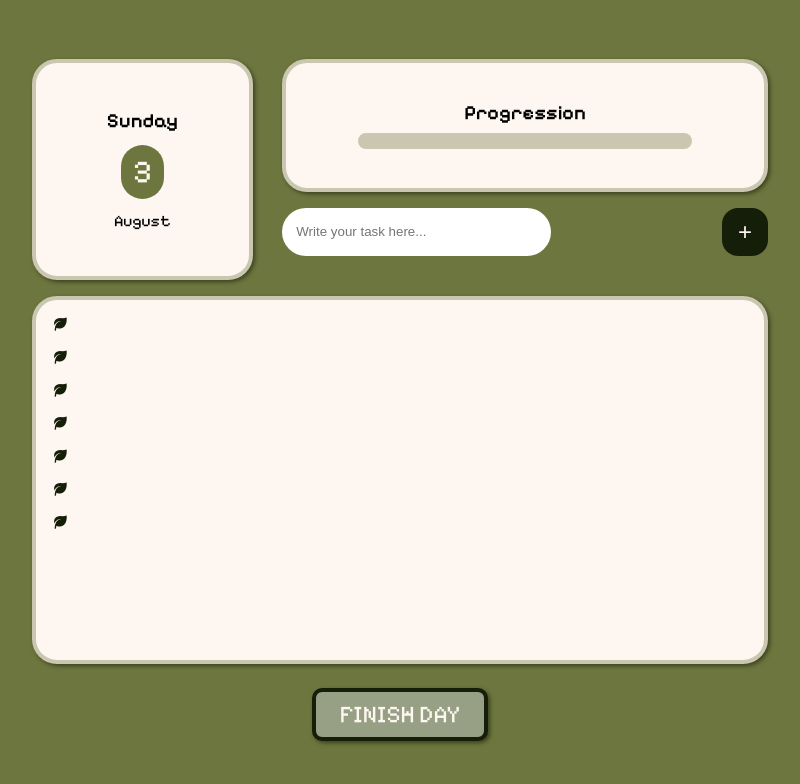
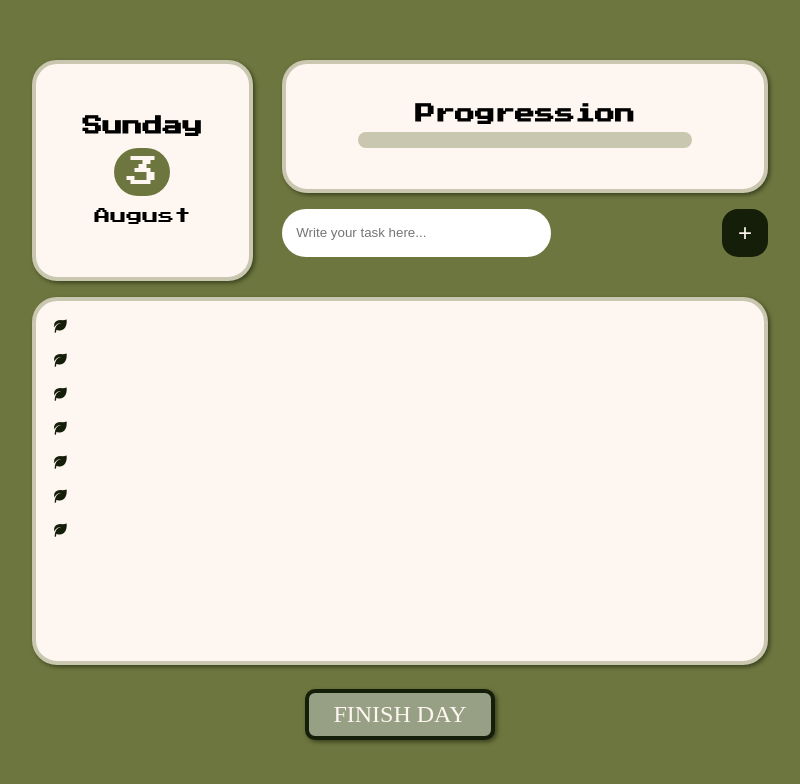
Before and after one commit to tiukhtikova/productivity_kittens, an Electron app: page dashboard.html in a window 800 px wide. Drawn offline with nearby package versions, Linux system fonts and the light colour scheme; a web font is replaced by a local one.

Commit message:
font change

```diff
--- a/styles.css
+++ b/styles.css
@@ -1,5 +1,7 @@
-@import url('https://fonts.googleapis.com/css2?family=Modak&display=swap');
-@import url('https://fonts.googleapis.com/css2?family=Pixelify+Sans:wght@400..700&display=swap');
+/*@import url('https://fonts.googleapis.com/css2?family=Modak&display=swap');
+@import url('https://fonts.googleapis.com/css2?family=Pixelify+Sans:wght@400..700&display=swap');*/
+/*@import url('https://fonts.googleapis.com/css2?family=Caudex:wght@400;700&display=swap'); */
+@import url('https://fonts.googleapis.com/css2?family=Press+Start+2P&display=swap');
 
 * {
     margin: 0;
@@ -8,6 +10,11 @@
 }
 
 body {
+    background-color: #6E763F;
+}
+
+body {
+    font-family: 'Press Start 2P', cursive;
     background-color: #6E763F;
 }
 
@@ -46,7 +53,7 @@ body {
 }
 
 #start-btn {
-    font-family: 'Pixelify Sans';
+    font-family: 'Press Start 2P';
     font-size: 24px;
     color: #FEF6F0;
     background-color: #97A085;
@@ -96,12 +103,12 @@ body {
     gap: 12px;
 }
 #day {
-    font-family: 'Pixelify Sans';
+    font-family: 'Press Start 2P';
     font-size: 20px;
     font-weight: 600;
 }
 #number {
-    font-family: 'Pixelify Sans';
+    font-family: 'Press Start 2P';
     font-size: 32px;
     color: #FEF6F0;
     background-color: #6E763F;
@@ -109,7 +116,7 @@ body {
     border-radius: 50px;
 }
 #month {
-    font-family: 'Pixelify Sans';
+    font-family: 'Press Start 2P';
     font-size: 16px;
 }
 
@@ -133,7 +140,7 @@ body {
     flex-direction: column;
 }
 .progression h3 {
-    font-family: 'Pixelify Sans';
+    font-family: 'Press Start 2P';
     font-size: 20px;
     margin-bottom: 8px;
     font-weight: 600;
```
Also changed, not shown: finishDay.html (+2 -2 lines).
